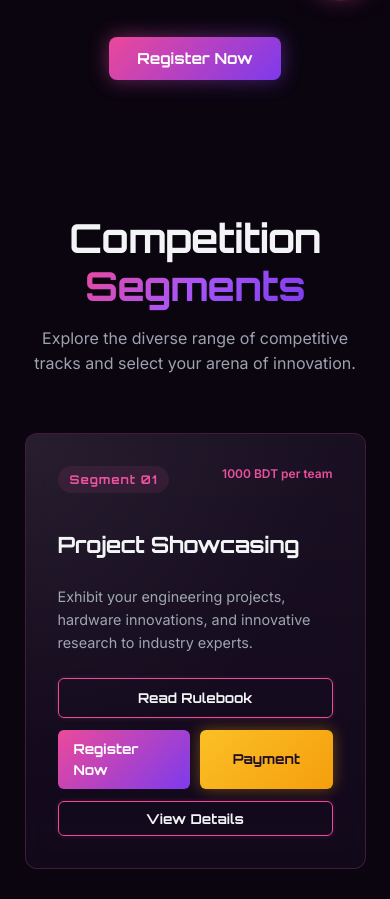
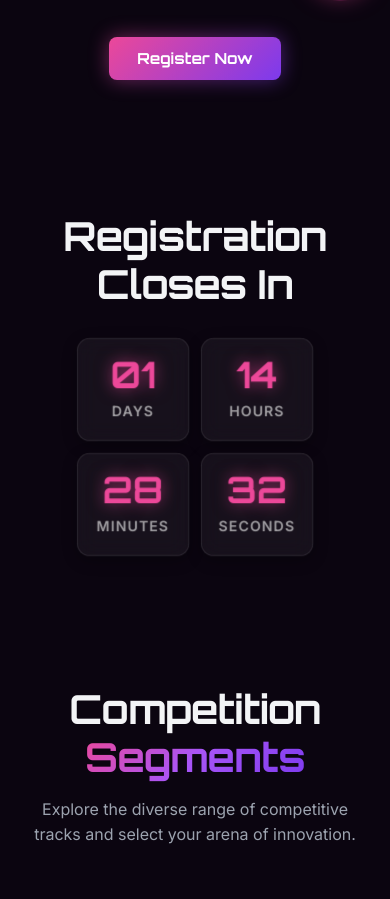
Before and after one commit to tokitahmidornob/IIEC-Innovation-Competition-2026, a website: page public/index.html in a window 390 px wide. Shown: the part 829-1728 px from the top of the page. Drawn offline with nearby package versions, Linux system fonts and the light colour scheme.

Commit message:
Timer Inserted

```diff
--- a/public/app.js
+++ b/public/app.js
@@ -252,6 +252,7 @@ document.addEventListener("DOMContentLoaded", () => {
     renderHome();
     initRouter();
     initChatbot(); // Initialize AI Concierge Chatbot
+    initCountdown(); // Initialize the countdown timer
 
     // Initialize Locomotive Scroll for smooth scrolling
     const scrollContainer = document.querySelector('[data-scroll-container]');
@@ -412,3 +413,41 @@ function appendChatMessage(sender, text) {
     chatbotMessages.scrollTop = chatbotMessages.scrollHeight;
     return bubble;
 }
+
+// Countdown Timer Logic
+function initCountdown() {
+    const targetDate = new Date("July 24, 2026 23:59:59").getTime();
+
+    const daysEl = document.getElementById("days");
+    const hoursEl = document.getElementById("hours");
+    const minutesEl = document.getElementById("minutes");
+    const secondsEl = document.getElementById("seconds");
+    const container = document.querySelector(".countdown-container");
+    const expiredMsg = document.getElementById("countdown-expired-msg");
+
+    if (!daysEl || !hoursEl || !minutesEl || !secondsEl) return;
+
+    const interval = setInterval(() => {
+        const now = new Date().getTime();
+        const distance = targetDate - now;
+
+        if (distance < 0) {
+            clearInterval(interval);
+            if (container) container.style.display = "none";
+            if (expiredMsg) {
+                expiredMsg.style.display = "block";
+            }
+            return;
+        }
+
+        const days = Math.floor(distance / (1000 * 60 * 60 * 24));
+        const hours = Math.floor((distance % (1000 * 60 * 60 * 24)) / (1000 * 60 * 60));
+        const minutes = Math.floor((distance % (1000 * 60 * 60)) / (1000 * 60));
+        const seconds = Math.floor((distance % (1000 * 60)) / 1000);
+
+        daysEl.innerText = String(days).padStart(2, '0');
+        hoursEl.innerText = String(hours).padStart(2, '0');
+        minutesEl.innerText = String(minutes).padStart(2, '0');
+        secondsEl.innerText = String(seconds).padStart(2, '0');
+    }, 1000);
+}
--- a/public/index.html
+++ b/public/index.html
@@ -70,6 +70,18 @@
                     <button id="hero-cta-btn" class="btn btn-primary btn-glow">Register Now</button>
                 </div>
             </div>
+        </section>
+
+        <!-- Countdown Timer Section -->
+        <section id="countdown-section" class="countdown-wrapper">
+            <h2>Registration Closes In</h2>
+            <div class="countdown-container">
+                <div class="time-box"><span id="days" class="time-val">00</span><span class="time-label">Days</span></div>
+                <div class="time-box"><span id="hours" class="time-val">00</span><span class="time-label">Hours</span></div>
+                <div class="time-box"><span id="minutes" class="time-val">00</span><span class="time-label">Minutes</span></div>
+                <div class="time-box"><span id="seconds" class="time-val">00</span><span class="time-label">Seconds</span></div>
+            </div>
+            <p id="countdown-expired-msg" style="display: none;">Registration is now closed!</p>
         </section>
 
         <!-- Dynamic Content Section -->
--- a/public/style.css
+++ b/public/style.css
@@ -1579,3 +1579,92 @@ h1, h2, h3, h4 {
     box-shadow: 0 8px 20px rgba(245, 158, 11, 0.6);
     color: #1a0b26;
 }
+
+/* ==========================================
+   Countdown Timer Section
+   ========================================== */
+.countdown-wrapper {
+    padding: 3rem 1.5rem;
+    text-align: center;
+    display: flex;
+    flex-direction: column;
+    align-items: center;
+}
+
+.countdown-wrapper h2 {
+    font-size: 2.5rem;
+    margin-bottom: 2rem;
+}
+
+.countdown-container {
+    display: flex;
+    justify-content: center;
+    gap: 1.5rem;
+    flex-wrap: wrap;
+}
+
+.time-box {
+    background: rgba(255, 255, 255, 0.05);
+    border: 1px solid rgba(255, 255, 255, 0.1);
+    border-radius: 12px;
+    padding: 1.5rem 2rem;
+    backdrop-filter: blur(10px);
+    -webkit-backdrop-filter: blur(10px);
+    box-shadow: 0 4px 15px rgba(0, 0, 0, 0.3);
+    display: flex;
+    flex-direction: column;
+    align-items: center;
+    min-width: 120px;
+    animation: heartbeat 1.5s infinite;
+}
+
+.time-val {
+    font-size: 3rem;
+    font-weight: 700;
+    color: var(--accent-pink);
+    text-shadow: 0 0 15px var(--accent-pink-glow);
+    font-family: var(--font-heading);
+    line-height: 1;
+    margin-bottom: 0.5rem;
+}
+
+.time-label {
+    font-size: 0.85rem;
+    text-transform: uppercase;
+    color: rgba(255, 255, 255, 0.6);
+    letter-spacing: 1px;
+    font-weight: 600;
+}
+
+#countdown-expired-msg {
+    font-size: 2rem;
+    color: var(--accent-crimson);
+    text-shadow: 0 0 15px var(--accent-crimson-glow);
+    font-weight: 700;
+    margin-top: 2rem;
+}
+
+@keyframes heartbeat {
+    0% { transform: scale(1); }
+    15% { transform: scale(1.05); }
+    30% { transform: scale(1); }
+    45% { transform: scale(1.05); }
+    100% { transform: scale(1); }
+}
+
+@media (max-width: 600px) {
+    .countdown-container {
+        display: grid;
+        grid-template-columns: repeat(2, 1fr);
+        gap: 1rem;
+    }
+
+    .time-box {
+        min-width: unset;
+        padding: 1rem;
+    }
+
+    .time-val {
+        font-size: 2.2rem;
+    }
+}
```
